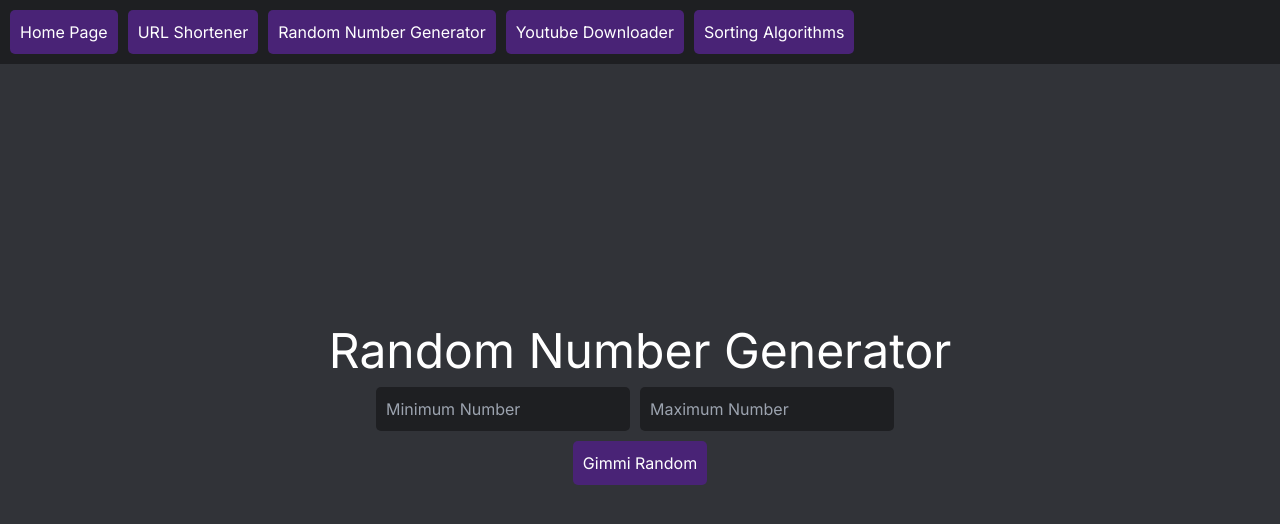
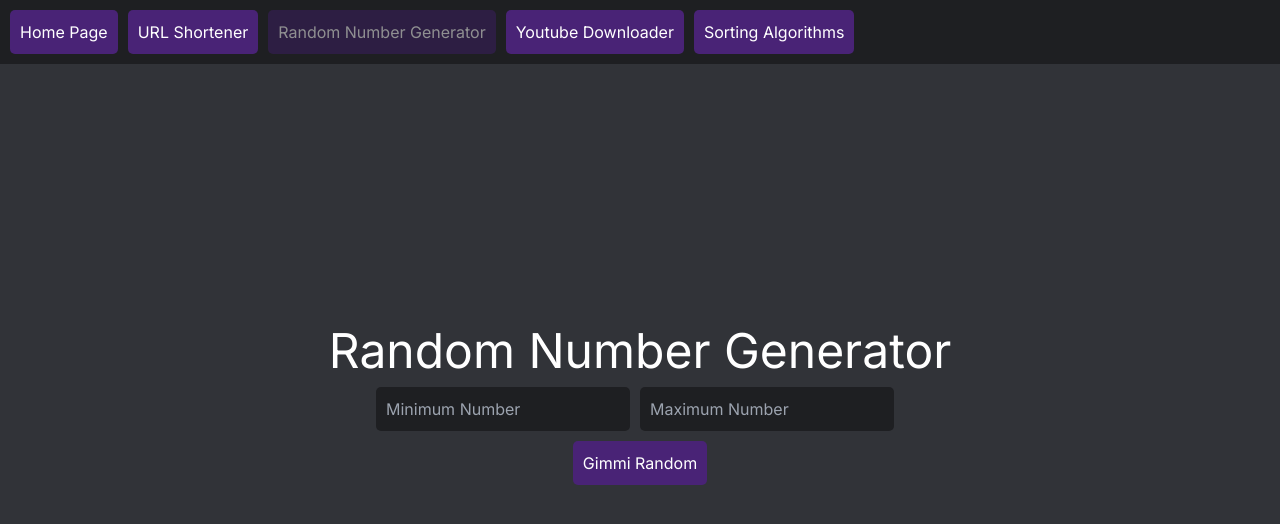
Before and after one commit to MA5951/Scouting-System-Interface, a Next.js app: page /randomNumber in a window 1280 px wide. Shown: the top 524 px of the page. Built offline with nearby package versions, Linux system fonts and the light colour scheme.

Commit message:
change current page on navbar color

```diff
--- a/src/app/globals.css
+++ b/src/app/globals.css
@@ -24,6 +24,16 @@ body {
   transition: background-color 0.07s ease-in-out;
 }
 
+.disabledPurpleButton {
+  background-color: rgb(61, 30, 100);
+  color: white;
+  opacity: 0.5;
+  padding: 10px;
+  border-radius: 5px;
+  border: none ;
+  cursor: not-allowed;
+}
+
 /* text box */
 .BlackInputBox {
   color: 'white';
--- a/src/components/Navbar.tsx
+++ b/src/components/Navbar.tsx
@@ -1,26 +1,42 @@
+'use client';
+
 import Link from "next/link"
+import { usePathname } from 'next/navigation'
+
+enum Page {
+    Home = '/',
+    UrlShortener = '/urlShortner',
+    RandomNumber = '/randomNumber',
+    YoutubeDownloader = '/YoutubeDownloader',
+    SortingAlgorithms = '/sortingAlgorithms'
+}
 
 type Props = {}
 
 export const Navbar = (props: Props) => {
+    const currentPage = usePathname() as Page
+
+    const getButtonClassName = (page: Page) => {
+        return currentPage === page ? 'disabledPurpleButton' : 'purpleButton';
+    };
+
     return (
         <nav className="buttonContainer" style={{ backgroundColor: "rgb(30, 31, 34)", padding: '10px', width: '100%', position: 'fixed', top: '0', left: '0'}}>
-        <button className='purpleButton' style={{ marginRight: '10px'}}>
+            <button className={getButtonClassName(Page.Home)} style={{ marginRight: '10px' }}>
                 <Link href={'/'}>Home Page</Link>
             </button>
-        <button className='purpleButton' style={{ marginRight: '10px'}}>
+            <button className={getButtonClassName(Page.UrlShortener)} style={{ marginRight: '10px' }}>
                 <Link href={'/urlShortner'}>URL Shortener</Link>
             </button>
-        <button className='purpleButton' style={{ marginRight: '10px'}}>
+            <button className={getButtonClassName(Page.RandomNumber)} style={{ marginRight: '10px' }}>
                 <Link href={'/randomNumber'}>Random Number Generator</Link>
             </button>
-        <button className='purpleButton' style={{ marginRight: '10px'}}>
+            <button className={getButtonClassName(Page.YoutubeDownloader)} style={{ marginRight: '10px' }}>
                 <Link href={'/YoutubeDownloader'}>Youtube Downloader</Link>
             </button>
-        <button className='purpleButton' style={{ marginRight: '10px'}}>
+            <button className={getButtonClassName(Page.SortingAlgorithms)} style={{ marginRight: '10px' }}>
                 <Link href={'/sortingAlgorithms'}>Sorting Algorithms</Link>
             </button>
-
         </nav>
     )
 }
```
Lines whose indentation alone changed are shown as unchanged.
